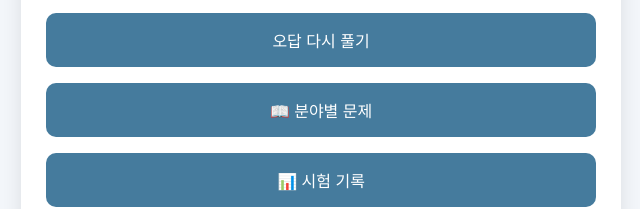
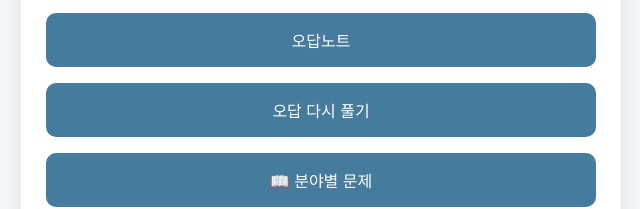
Before and after one commit to edison2kusa-wq/AI_History_Quiz, a plain HTML site: page index.html in a window 1280 px wide. Shown: the part 614-823 px from the top of the page, 319-959 px from the left. Drawn offline with Linux system fonts and the light colour scheme.

Commit message:
add wrong quiz mode

```diff
--- a/index.html
+++ b/index.html
@@ -195,6 +195,12 @@ placeholder="비밀번호"
         <button id="wrongBtn">
             📚 오답노트
         </button>
+        <button id="wrongNoteBtn">
+오답노트
+</button>
+
+
+<div id="wrongNote"></div>
 <button id="wrongQuizBtn">
 오답 다시 풀기
 </button>
```
